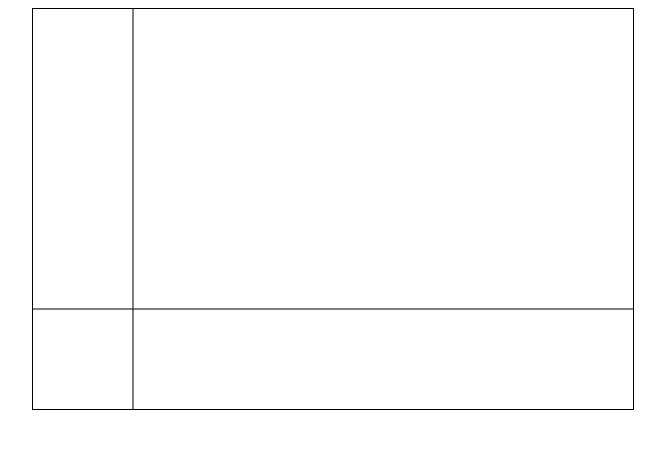
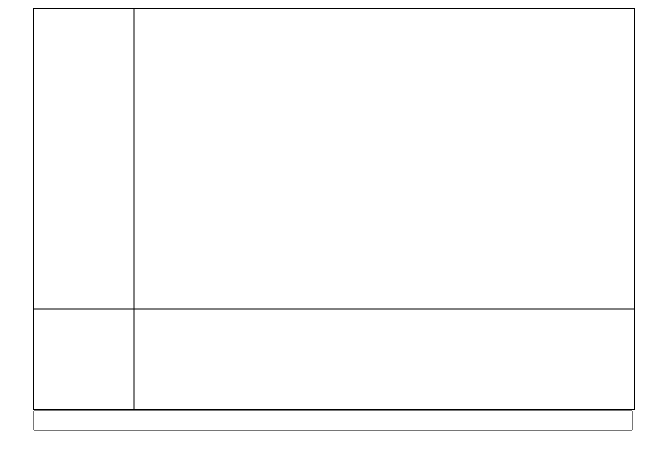
Before and after one commit to lukasgjetting/Graphr.js, a plain HTML site: page index.html in a window 1280 px wide. Shown: the whole page, without its empty margins (307-973 px from the left). Drawn offline with Linux system fonts and the light colour scheme.

Commit message:
Start working on scripting

```diff
--- a/index.html
+++ b/index.html
@@ -5,9 +5,10 @@
 	<link rel="stylesheet" type="text/css" href="style.css">
 </head>
 <body>
-
-	<canvas id="graphr-canvas" width="600" height="400"></canvas>
-
+	<div id="container">
+		<canvas id="graphr-canvas" width="600" height="400"></canvas>
+		<input id="commandLine" type="text">
+	</div>
 	<script src="main.js"></script>
 </body>
 </html>
--- a/main.js
+++ b/main.js
@@ -46,6 +46,10 @@ function addPoint(x, y) {
 	points.push({"x": x, "y": y});
 }
 
+function parseScript(script) {
+
+}
+
 // Event listeners
 canvas.addEventListener("mousedown", function() {
 	isDragging = true;
--- a/style.css
+++ b/style.css
@@ -1,8 +1,10 @@
+#container {
+	width: 600px;
+	margin: 0 auto;
+}
 #graphr-canvas {
-	display: block;
-	margin: 0 auto;
 	border: 1px solid black;
 }
-body {
-
+#commandLine {
+	width: 100%;
 }
```
